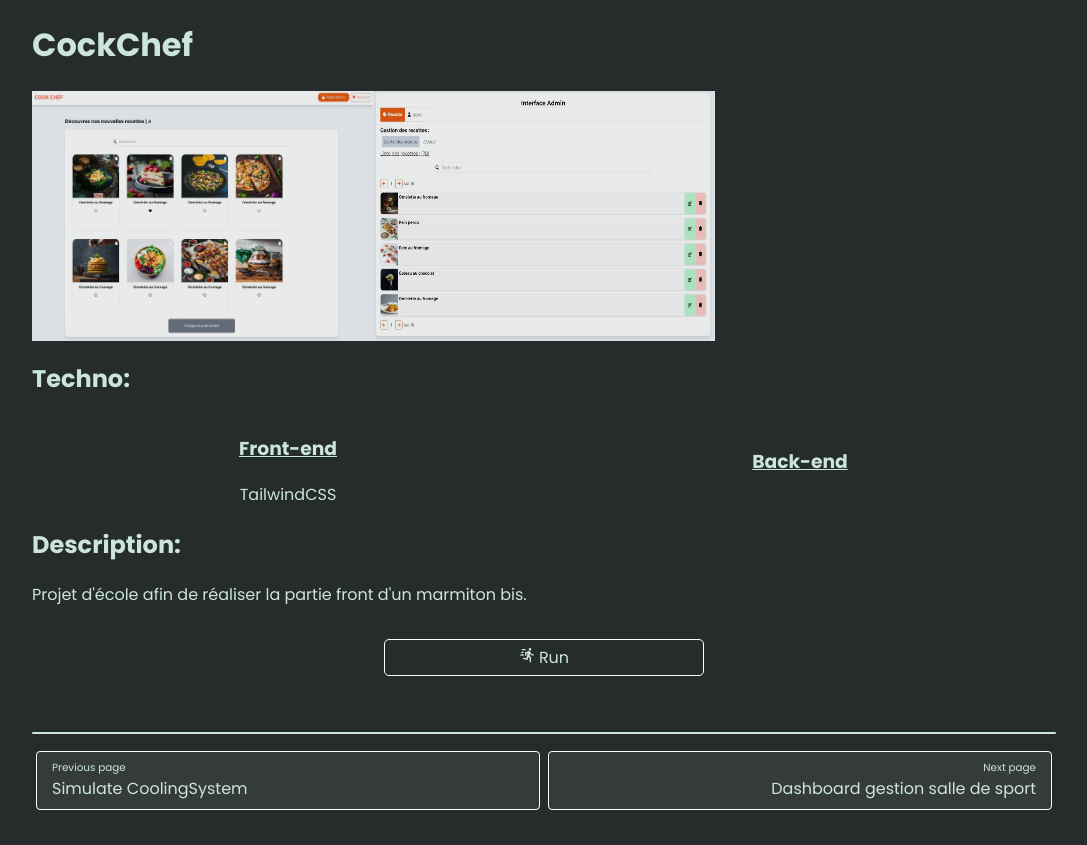
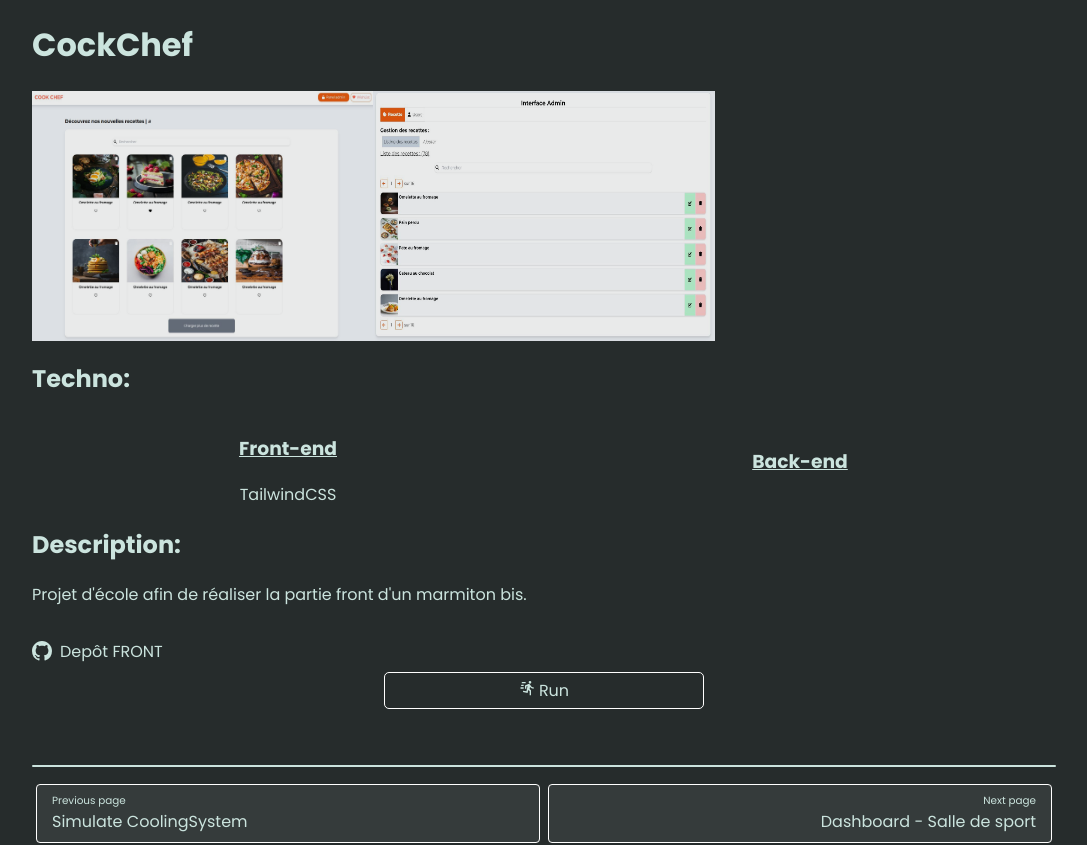
Before and after one commit to math-dev-24/portFolioV1, a Nuxt app: page /project/detail/CockChef in a window 1280 px wide. Shown: the top 845 px of the page, without its empty margins (96-1183 px from the left). Built offline with nearby package versions, Linux system fonts and the light colour scheme.

Commit message:
add github repo for project and add btn github for detail project

```diff
--- a/pages/project/detail/[projectName].vue
+++ b/pages/project/detail/[projectName].vue
@@ -17,8 +17,8 @@ useHead({
         }
     ]
 })
-const indexPrevious: number = projects.sort((a, b) => { return a.id - b.id }).filter(p => p.title === paramProject)[0].id - 1
-const indexNext: number = projects.sort((a, b) => { return a.id - b.id }).filter(p => p.title === paramProject)[0].id + 1
+const indexPrevious: number = projects.sort((a, b) => a.id - b.id).filter(p => p.title === paramProject)[0].id - 1
+const indexNext: number = projects.sort((a, b) => a.id - b.id).filter(p => p.title === paramProject)[0].id + 1
 
 const projectPrevious = { ...projects.filter(p => p.id === indexPrevious)[0] }
 const projectNext = { ...projects.filter(p => p.id === indexNext)[0] }
@@ -55,6 +55,16 @@ const projectNext = { ...projects.filter(p => p.id === indexNext)[0] }
             <h2>Description:</h2>
             <div v-html="project.description"></div>
         </div>
+        <div v-if="project.github" class="flex flex-col gap-4 my-2">
+            <NuxtLink class="cursor-pointer flex content-center items-center" v-for="git in project.github" :key="git.name" :to="git.link" target="_blank">
+            <svg xmlns="http://www.w3.org/2000/svg" width="20px" height="20px" viewBox="0 0 16 16">
+                    <path fill="currentColor"
+                        d="M8 0c4.42 0 8 3.58 8 8a8.013 8.013 0 0 1-5.45 7.59c-.4.08-.55-.17-.55-.38c0-.27.01-1.13.01-2.2c0-.75-.25-1.23-.54-1.48c1.78-.2 3.65-.88 3.65-3.95c0-.88-.31-1.59-.82-2.15c.08-.2.36-1.02-.08-2.12c0 0-.67-.22-2.2.82c-.64-.18-1.32-.27-2-.27c-.68 0-1.36.09-2 .27c-1.53-1.03-2.2-.82-2.2-.82c-.44 1.1-.16 1.92-.08 2.12c-.51.56-.82 1.28-.82 2.15c0 3.06 1.86 3.75 3.64 3.95c-.23.2-.44.55-.51 1.07c-.46.21-1.61.55-2.33-.66c-.15-.24-.6-.83-1.23-.82c-.67.01-.27.38.01.53c.34.19.73.9.82 1.13c.16.45.68 1.31 2.69.94c0 .67.01 1.3.01 1.49c0 .21-.15.45-.55.38A7.995 7.995 0 0 1 0 8c0-4.42 3.58-8 8-8Z">
+                    </path>
+                </svg>
+                <span class="ml-2">{{ git.name }}</span>
+        </NuxtLink>
+    </div>
 
         <NuxtLink :to="project.link" id="btn_run" target="_blank" class="flex content-center items-center">
             <svg xmlns="http://www.w3.org/2000/svg" width="1em" height="1em" viewBox="0 0 24 24">
--- a/pages/project/list/index.vue
+++ b/pages/project/list/index.vue
@@ -38,7 +38,7 @@ const maxProject = ref<number>(projects.length)
                     <span class="ccolor1">const</span> <span class="ccolor4">projectList</span> : <span
                         class="ccolor6">ProjectInterface[]</span> = <span class="ccolor5"> {</span>
                     <br>
-                    <template v-for="(project, index) in projects" :key="index">
+                    <template v-for="(project, index) in projects.sort((a, b) => a.id - b.id)" :key="index">
                         <CardProject v-if="index < nbrMax" :project="project" :index="index" />
                     </template>
                     <span class="ccolor5">}</span>
--- a/shared/data/projects.ts
+++ b/shared/data/projects.ts
@@ -16,11 +16,25 @@ export const projects: ProjectInterface[] = [
                 type: "FRONT"
             },
             {
-                name: "Python - Flask-api",
+                name: "Python",
+                type: "BACK"
+            },
+            {
+                name: "Flask-api",
                 type: "BACK"
             }
         ],
-        link: "https://app-froid.vercel.app/"
+        link: "https://app-froid.vercel.app/",
+        github: [
+            {
+                name: "Depôt FRONT PRIVÉ",
+                link: "/"
+            },
+            {
+                name: "Depôt BACK PRIVÉ",
+                link: "/"
+            }
+        ]
     },
     {
         id: 2,
@@ -37,17 +51,23 @@ export const projects: ProjectInterface[] = [
                 type: "FRONT"
             }
         ],
-        link: "https://cook-chef-one.vercel.app/"
+        link: "https://cook-chef-one.vercel.app/",
+        github: [
+            {
+                name: "Depôt FRONT",
+                link: "https://github.com/math-dev-24/cookChef-React18"
+            }
+        ]
     },
     {
         id: 3,
-        title: "Dashboard gestion salle de sport",
+        title: "Dashboard - Salle de sport",
         description: `
         <p>Realization of a complete project as part of my training.</p>
         <p>Realization of the organization of the project with notion,
         passing from the dissecting of the project, to the userStory, to the models, Merise Method, ..</p>
         `,
-        image: ["dashBoardSportGestion.JPG","dashBoardSportMaquette.JPG","dashBoardSport.jpg","dashBoardSportFocusPartner.JPG"],
+        image: ["dashBoardSportGestion.JPG", "dashBoardSportMaquette.JPG", "dashBoardSport.jpg", "dashBoardSportFocusPartner.JPG"],
         techno: [
             {
                 name: "VUE3",
@@ -66,15 +86,71 @@ export const projects: ProjectInterface[] = [
                 type: "BACK"
             }
         ],
-        link: "https://ecf.math-frigoriste.fr/"
+        link: "https://ecf.math-frigoriste.fr/",
+        github: [
+            {
+                name: "Depôt FRONT",
+                link: "https://github.com/math-dev-24/ECF_STUDI_2022_FRONT"
+            },
+            {
+                name: "Depôt BACK-API",
+                link: "https://github.com/math-dev-24/ECF_STUDI_2022_BACK"
+            }
+        ]
     },
     {
-        id:4,
+        id: 4,
+        title: "Boutique FRONT",
+        description : "",
+        techno: [
+            {
+                name: "VUE3",
+                type: "FRONT"
+            },
+            {
+                name: "TailwindCSS",
+                type: "FRONT"
+            }
+        ],
+        link: "/",
+        github: [
+            {
+                name: "Depôt FRONT",
+                link: "https://github.com/math-dev-24/boutiqueVue3"
+            }
+        ]
+    },
+    {
+        id: 5,
+        title: "Simon Game",
+        description: "creation of the game simon game for school teacher students",
+        image: ["simonGame.jpg"],
+        techno: [
+            {
+                name: "VUEJS",
+                type: "FRONT"
+            },
+            {
+                name: "TailwindCSS",
+                type: "FRONT"
+            }
+        ],
+        link: "https://simon-game-ebon.vercel.app/",
+        github: [
+            {
+                name: "Depôt",
+                link: "https://github.com/math-dev-24/SimonGame"
+            }
+        ]
+
+    },
+    {
+        id: 6,
         title: "Pokedex",
         description: `
         <p>I used pokemon api for this project. The goal is to train me on the front and the fetch request. And to practice REACT version 18.</p>
         `,
-        image: ["PokedexList.jpg","PokedexDetail.jpg"],
+        image: ["PokedexList.jpg", "PokedexDetail.jpg"],
         techno: [
             {
                 name: "REACT18",
--- a/shared/interface/project.ts
+++ b/shared/interface/project.ts
@@ -3,6 +3,7 @@ export default interface ProjectInterface {
     title: string;
     description: string;
     image? : string[];
+    github?: GitInterface[];
     techno: TechnoInterface[];
     link: string;
 }
@@ -11,3 +12,7 @@ interface TechnoInterface{
     name: string;
     type: string;
 }
+interface GitInterface{
+    name: string;
+    link: string;
+}
```
Also changed, not shown: public/simonGame.JPG (added).
